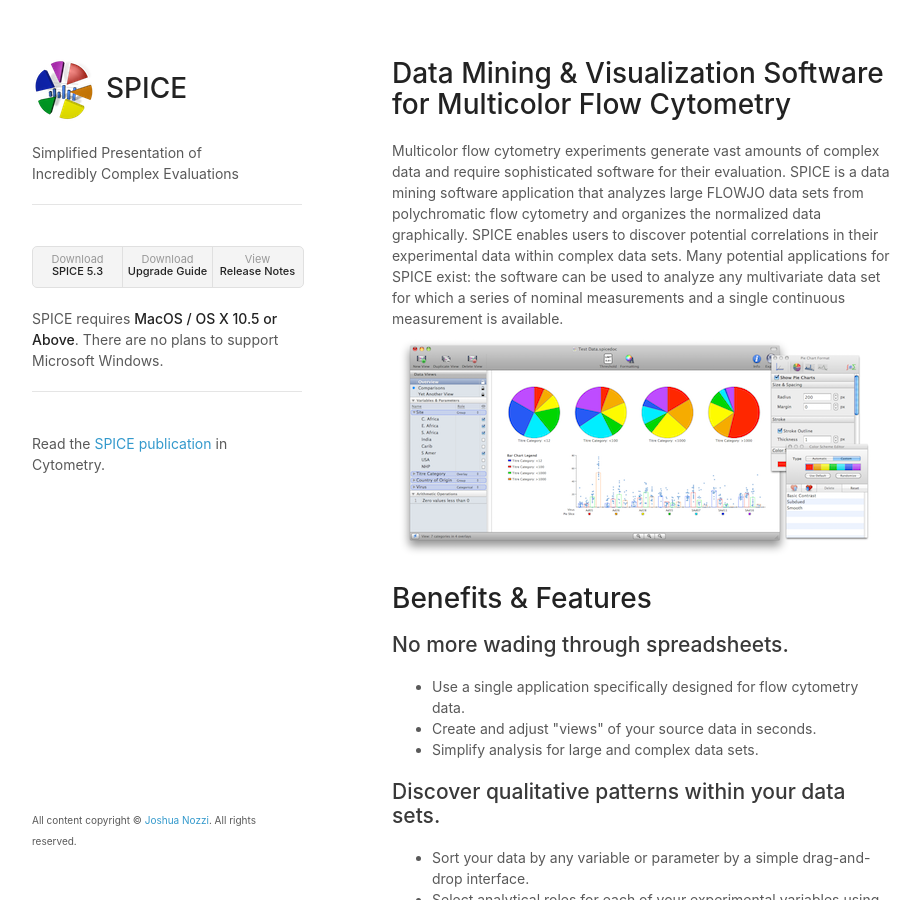
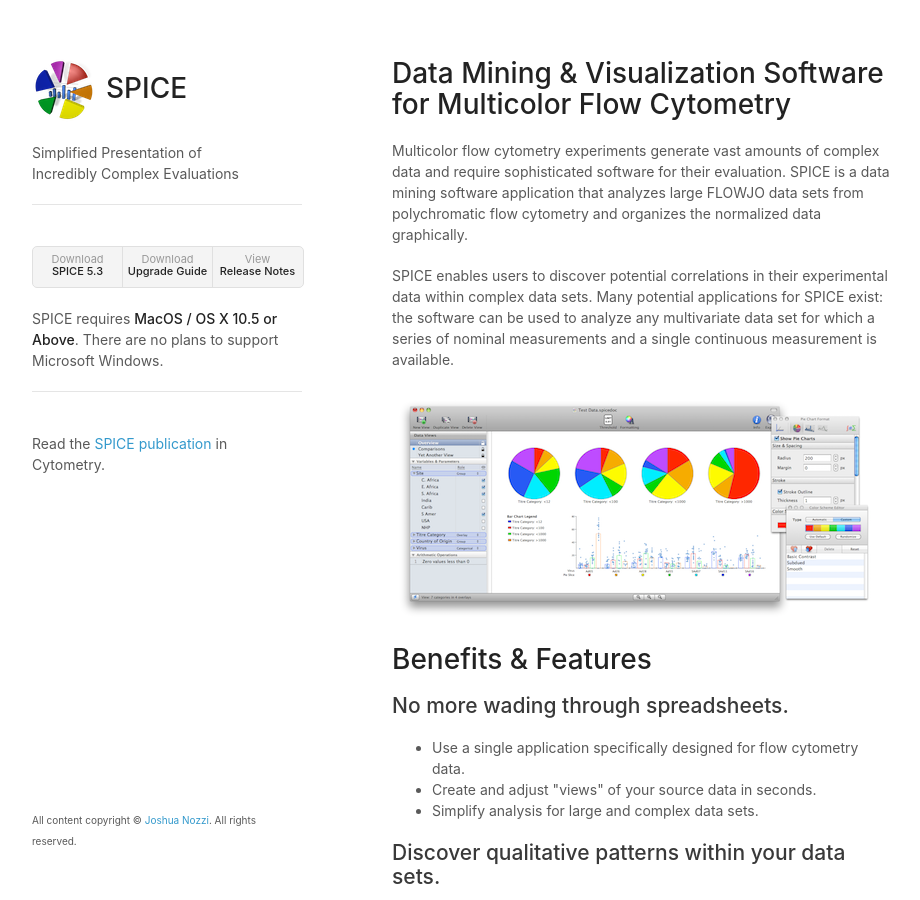
Before and after one commit to niaid/spice, a Jekyll site: the page built from index.html, in a window 1280 px wide and 900 px high. Shown: the whole window, without its empty margins (178-1098 px from the left). Built offline with Jekyll 4.4.1, drawn with Linux system fonts in a browser that asks for light colours.

```diff
--- a/index.html
+++ b/index.html
@@ -4,9 +4,9 @@ layout: default
 
 <h1>Data Mining & Visualization Software for Multicolor Flow Cytometry</h1>
 
-Multicolor flow cytometry experiments generate vast amounts of complex data and require sophisticated software for their evaluation. SPICE is a data mining software application that analyzes large FLOWJO data sets from polychromatic flow cytometry and organizes the normalized data graphically.
+<p>Multicolor flow cytometry experiments generate vast amounts of complex data and require sophisticated software for their evaluation. SPICE is a data mining software application that analyzes large FLOWJO data sets from polychromatic flow cytometry and organizes the normalized data graphically.</p>
 
-SPICE enables users to discover potential correlations in their experimental data within complex data sets. Many potential applications for SPICE exist: the software can be used to analyze any multivariate data set for which a series of nominal measurements and a single continuous measurement is available.
+<p>SPICE enables users to discover potential correlations in their experimental data within complex data sets. Many potential applications for SPICE exist: the software can be used to analyze any multivariate data set for which a series of nominal measurements and a single continuous measurement is available.</p>
 
 <img src="./assets/v5screenshot.png">
 <br />
@@ -39,7 +39,7 @@ SPICE enables users to discover potential correlations in their experimental dat
 
 <h1>How is this software used at NIAID?</h1>
 
-SPICE is currently used in the ImmunoTechnology lab of the NIAID Vaccine Research Center. The application is revealing relationships among numerous T-cell immune responses resulting from vaccine challenges.
+<p>SPICE is currently used in the ImmunoTechnology lab of the NIAID Vaccine Research Center. The application is revealing relationships among numerous T-cell immune responses resulting from vaccine challenges.</p>
 
 <h1>What's New</h1>
 
```
